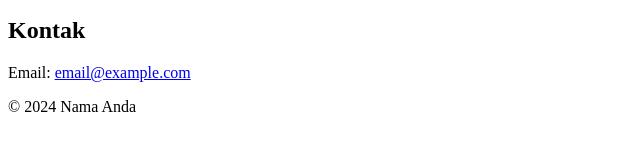
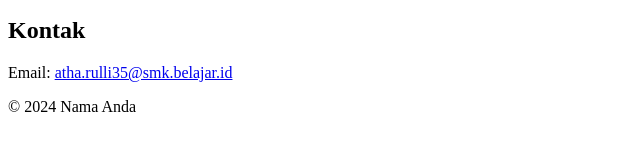
Before and after one commit to Slaterbhop/Atha, a plain HTML site: page index.html in a window 1280 px wide. Shown: the part 536-686 px from the top of the page, 0-640 px from the left. Drawn offline with Linux system fonts and the light colour scheme.

Commit message:
Add files via upload

```diff
--- a/index.html
+++ b/index.html
@@ -48,7 +48,7 @@
 
     <section id="contact">
         <h2>Kontak</h2>
-        <p>Email: <a href="atha.rulli35@smk.belajar.id">email@example.com</a></p>
+        <p>Email: <a href="atha.rulli35@smk.belajar.id">atha.rulli35@smk.belajar.id</a></p>
     </section>
 
     <footer>
```
